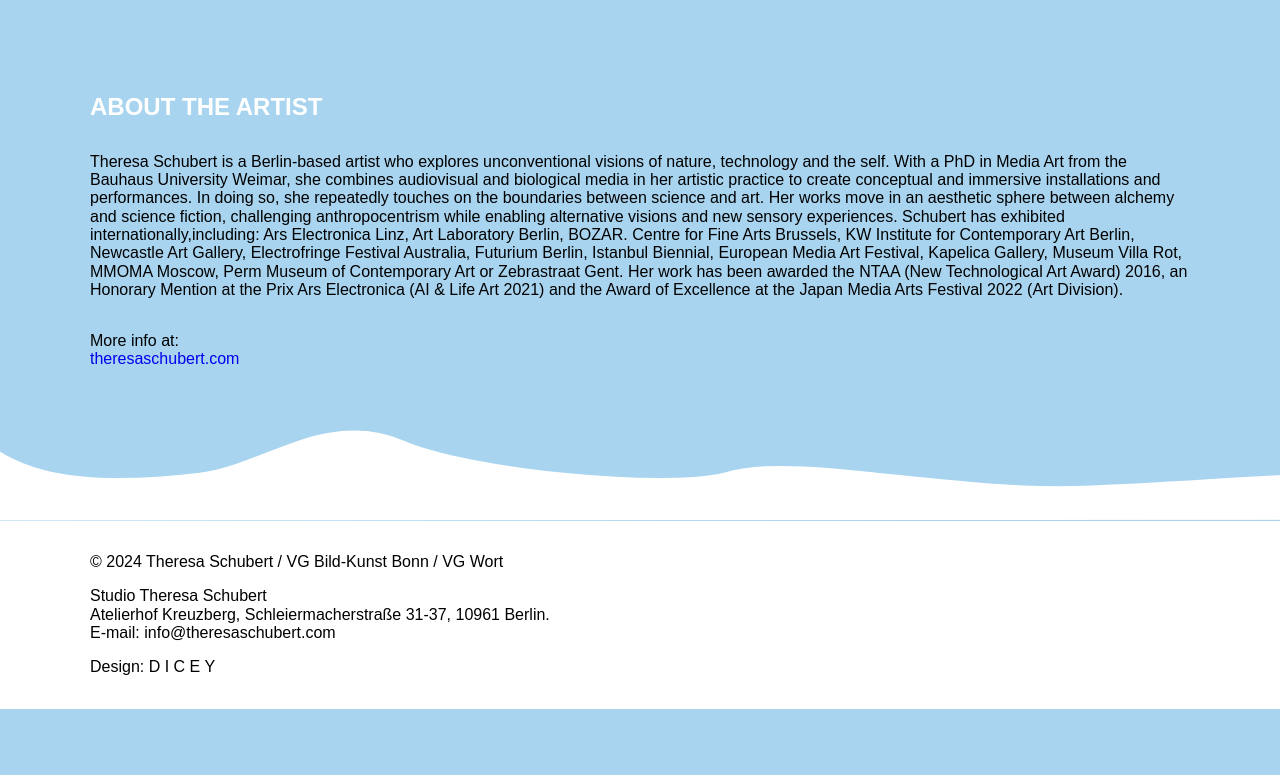
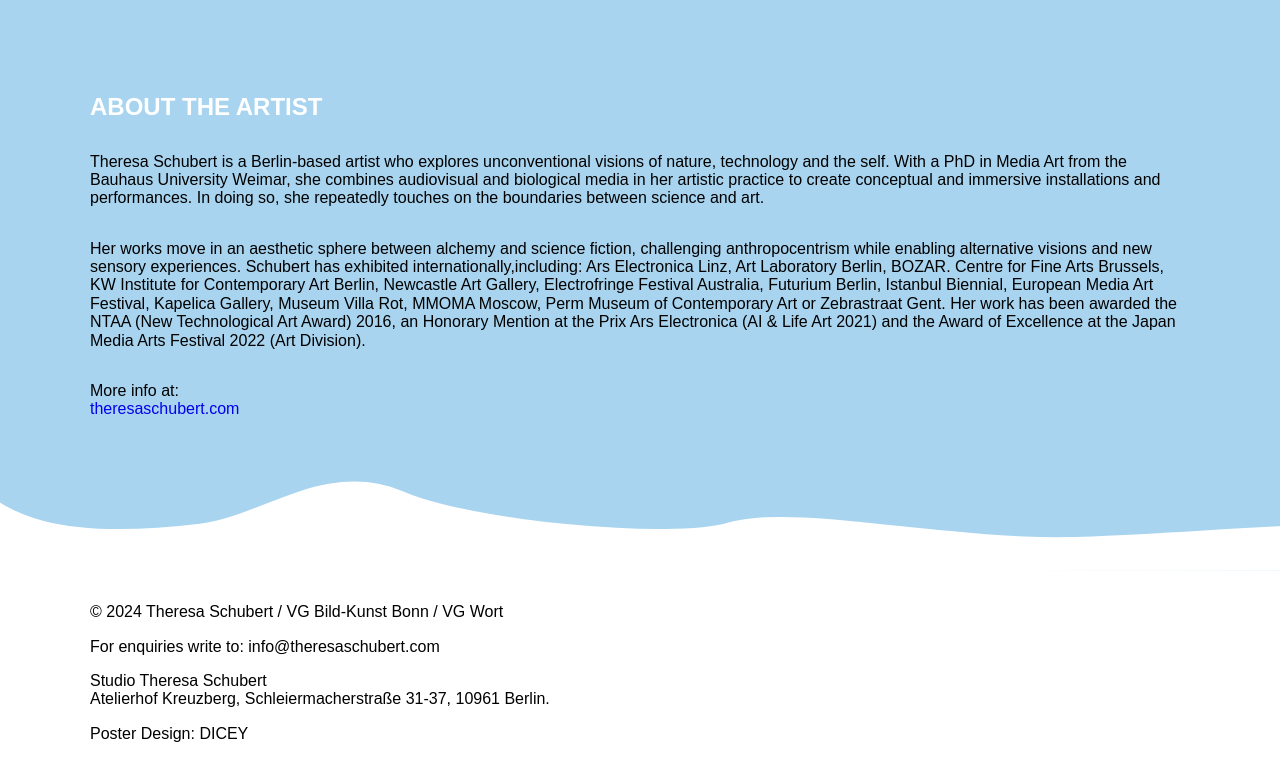
Before and after one commit to techNOnature/meltingmountains, a plain HTML site: page index.html in a window 1280 px wide. Shown: the part 1641-2416 px from the top of the page. Before the commit the page ends 2350 px from the top, so only its background shows below. Drawn offline with Linux system fonts and the light colour scheme; a script that the page names is missing.

Commit message:
Update index.html

```diff
--- a/index.html
+++ b/index.html
@@ -80,7 +80,7 @@
                 <div class="column">
                     What can fluvial systems and glaciers tell us about climate change? What is at stake in terms of how we experience, understand and value water systems? And how can we measure the human impact on these complex water networks?
 <p>With her exhibition Melting Mountains, Berlin-based artist Theresa Schubert invites visitors to cultivate a new sensitivity towards the intersection of art and science.
-The Glacier Trilogy (2022) focuses on glaciers and the melting of glaciers as starting points of fluvial systems. Glaciers hold an extreme importance not only as storages of water but also as a memory of the earth’s past and as indicators of climate change. Glacial ice archives millennia-old (an)organic information, such as microorganisms, pollen, organic remains, and atmospheric dust, allowing scientists to acquire knowledge about ancient ecosystems and to predict future climate change.
+'The Glacier Trilogy' focuses on glaciers and the melting of glaciers as starting points of fluvial systems. Glaciers hold an extreme importance not only as storages of water but also as a memory of the earth’s past and as indicators of climate change. Glacial ice archives millennia-old (an)organic information, such as microorganisms, pollen, organic remains, and atmospheric dust, allowing scientists to acquire knowledge about ancient ecosystems and to predict future climate change.
 <p>During her residency at Cittadellarte – Fondazione Pistoletto and through an arts & science collaboration within the START4Water programme, Theresa Schubert investigated these fluvial systems in the Piemont area in North-West Italy and started to develop The Glacier Trilogy. Schubert looked/listened and responded with various media technologies to the signals that the environment in the Western Italian Alps produce. Combining advanced computational technologies (such as generative adversarial networks, atmospheric sensors or realtime ice-fluid simulation for 8K) with sculpture materials, the works increase awareness of the fragility of the environment and the transformations due to climate change, stimulating an emotional engagement of the audience.
 The trio of works that make up 'The Glacier Trilogy' are now shown together for the first time at Meinblau in Berlin, accompanied by an extended supporting programme. <p></p>
                     </div>
@@ -135,7 +135,7 @@ The trio of works that make up 'The Glacier Trilogy' are now shown together for
             <section class="row">
                 <div class="column">
                     Theresa Schubert is a Berlin-based artist who explores unconventional visions of nature, technology and the self. With a PhD in Media Art from the Bauhaus University Weimar, she combines audiovisual and biological media in her artistic practice to create conceptual and immersive installations and performances. In doing so, she repeatedly touches on the boundaries between science and art.
-Her works move in an aesthetic sphere between alchemy and science fiction, challenging anthropocentrism while enabling alternative visions and new sensory experiences. Schubert has exhibited internationally,including: Ars Electronica Linz, Art Laboratory Berlin, BOZAR. Centre for Fine Arts Brussels, KW Institute for Contemporary Art Berlin, Newcastle Art Gallery, Electrofringe Festival Australia, Futurium Berlin, Istanbul Biennial, European Media Art Festival, Kapelica Gallery, Museum Villa Rot, MMOMA Moscow, Perm Museum of Contemporary Art or Zebrastraat Gent.
+<p></p>Her works move in an aesthetic sphere between alchemy and science fiction, challenging anthropocentrism while enabling alternative visions and new sensory experiences. Schubert has exhibited internationally,including: Ars Electronica Linz, Art Laboratory Berlin, BOZAR. Centre for Fine Arts Brussels, KW Institute for Contemporary Art Berlin, Newcastle Art Gallery, Electrofringe Festival Australia, Futurium Berlin, Istanbul Biennial, European Media Art Festival, Kapelica Gallery, Museum Villa Rot, MMOMA Moscow, Perm Museum of Contemporary Art or Zebrastraat Gent.
 Her work has been awarded the NTAA (New Technological Art Award) 2016, an Honorary Mention at the Prix Ars Electronica (AI & Life Art 2021) and the Award of Excellence at the Japan Media Arts Festival 2022 (Art Division).
 <p></p>More info at:
                     <a href="www.theresaschubert.com">theresaschubert.com</a>
@@ -150,12 +150,11 @@ Her work has been awarded the NTAA (New Technological Art Award) 2016, an Honora
     <div class="footer-content">
         <section class="footer-inner margin-width" id="contact">
             <p>© 2024 Theresa Schubert / VG Bild-Kunst Bonn / VG Wort</p>
-
+         <p>   For enquiries write to: info@theresaschubert.com
             <p>Studio Theresa Schubert<br>
             Atelierhof Kreuzberg, Schleiermacherstraße 31-37, 10961 Berlin.
-               <br> E-mail: info@theresaschubert.com</p>
-
-            <p> Design: D I C E Y</p>
+                </p>
+            <p> Poster Design: DICEY</p>
 
         </section>
     </div>
```
